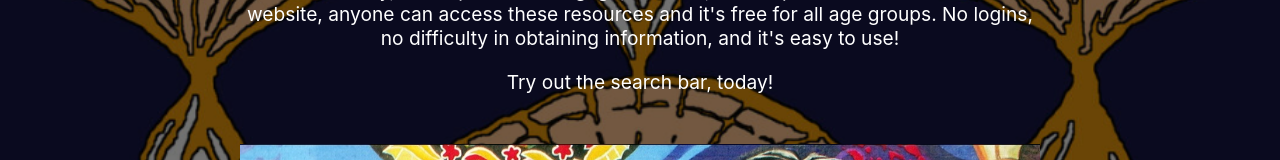
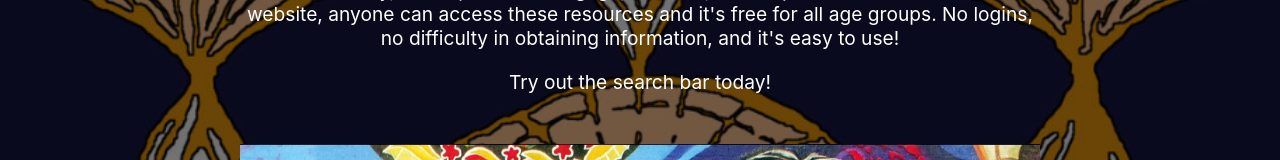
Before and after one commit to cait-vsp/filam-rights-resources, a React (Create React App) app: page /about in a window 1280 px wide. Shown: the part 426-586 px from the top of the page. Built offline with nearby package versions, Linux system fonts and the light colour scheme.

Commit message:
Changed Minor Text

```diff
--- a/src/components_proj/About.js
+++ b/src/components_proj/About.js
@@ -23,7 +23,7 @@ export default function About() // Displays the website's purpose and context.
                     No logins, no difficulty in obtaining information, and it's easy to use!
                 </p>
                 <p>
-                    Try out the search bar, today!
+                    Try out the search bar today!
                 </p>
                 <div>
                     <img className="filam-img" src = {filams} alt = "Fil-Ams"/>
```
